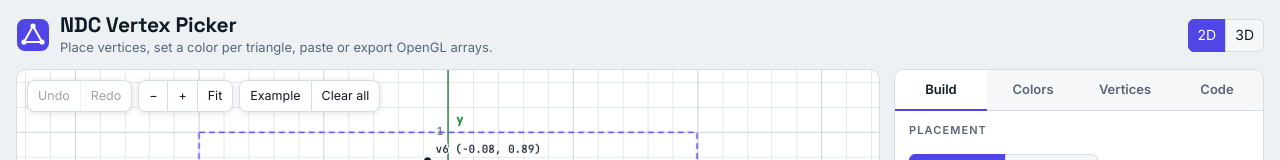
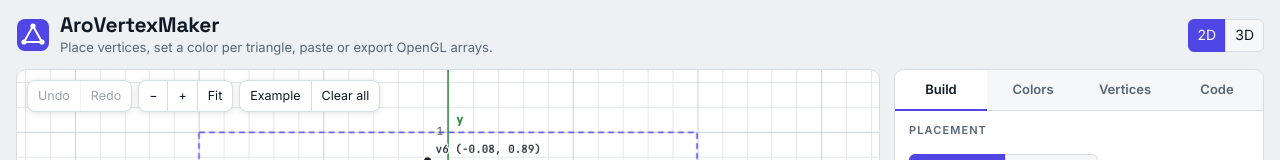
Before and after one commit to arnob230/AroVertex, a plain HTML site: page index.html in a window 1280 px wide. Shown: the top 160 px of the page. Drawn offline with Linux system fonts and the light colour scheme.

Commit message:
index.html

```diff
--- a/index.html
+++ b/index.html
@@ -96,7 +96,7 @@ td button{padding:0 6px;border:0;background:none;color:var(--muted)}
 <header>
   <div class="brand">
     <svg width="34" height="34" viewBox="0 0 34 34" aria-hidden="true"><rect x="1" y="1" width="32" height="32" rx="8" fill="var(--accent)"/><path d="M8 24 L17 8 L26 24 Z" fill="none" stroke="var(--accent-fg)" stroke-width="2" stroke-linejoin="round"/><circle cx="8" cy="24" r="2.6" fill="var(--accent-fg)"/><circle cx="17" cy="8" r="2.6" fill="var(--accent-fg)"/><circle cx="26" cy="24" r="2.6" fill="var(--accent-fg)"/></svg>
-    <div><h1>NDC Vertex Picker</h1><p>Place vertices, set a color per triangle, paste or export OpenGL arrays.</p></div>
+    <div><h1>AroVertexMaker</h1><p>Place vertices, set a color per triangle, paste or export OpenGL arrays.</p></div>
   </div>
   <div class="seg" role="group" aria-label="Dimensions"><button id="m2d" class="on" type="button">2D</button><button id="m3d" type="button">3D</button></div>
 </header>
```
